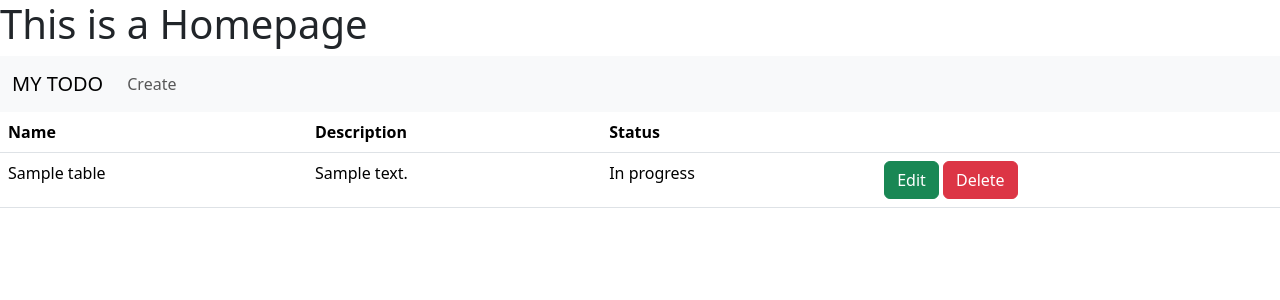
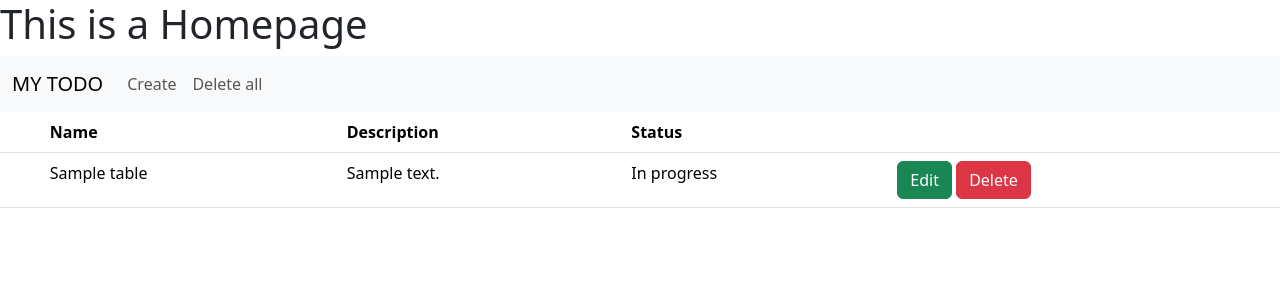
Before and after one commit to UjjwalN15/Django-Todo-Project, a Django app: page / in a window 1280 px wide. Shown: the top 300 px of the page. Run offline with Django 5.2, Linux system fonts and the light colour scheme; tables that the repository leaves empty hold one stand-in row (values such as "Sample post").

Commit message:
Delete all added Project completed

```diff
--- a/MyTodoProject/urls.py
+++ b/MyTodoProject/urls.py
@@ -16,7 +16,7 @@ Including another URLconf
 """
 from django.contrib import admin
 from django.urls import path
-from starttodo.views import home, Create, Edit, Delete
+from starttodo.views import home, Create, Edit, Delete, Delete_all
 
 urlpatterns = [
     path('admin/', admin.site.urls),
@@ -25,4 +25,5 @@ urlpatterns = [
     path('create/', Create , name='create'),
     path('edit/<int:pk>/', Edit , name='edit'),
     path('delete/<int:pk>/', Delete , name='delete'),
+    path('delete_all/', Delete_all , name='delete_all'),
 ]
--- a/starttodo/views.py
+++ b/starttodo/views.py
@@ -35,3 +35,8 @@ def Delete(request,pk):
     todo = Todo_Table.objects.get(id=pk)
     todo.delete()
     return redirect('home')
+
+def Delete_all(request):
+    todo = Todo_Table.objects.all()
+    todo.delete()
+    return redirect('home')
--- a/templates/index.html
+++ b/templates/index.html
@@ -13,6 +13,7 @@
     <table class="table">
         <thead>
           <tr>
+            <th scope="col"></th>
             <th scope="col">Name</th>
             <th scope="col">Description</th>
             <th scope="col">Status</th>
@@ -23,6 +24,7 @@
         <tbody>
             {% for todo in datas %}
                 <tr>
+                    <td></td>
                     <td>{{todo.Name}}</td>
                     <td>{{todo.Description}}</td>
                     <td>{{todo.Status}}</td>
--- a/templates/nav.html
+++ b/templates/nav.html
@@ -9,6 +9,9 @@
           <li class="nav-item">
             <a class="nav-link" href="{% url 'create'%}">Create</a>
           </li>
+          <li class="nav-item">
+            <a class="nav-link" href="{% url 'delete_all'%}">Delete all</a>
+          </li>
         </ul>
       </div>
     </div>
```
Also changed, not shown: db.sqlite3.
